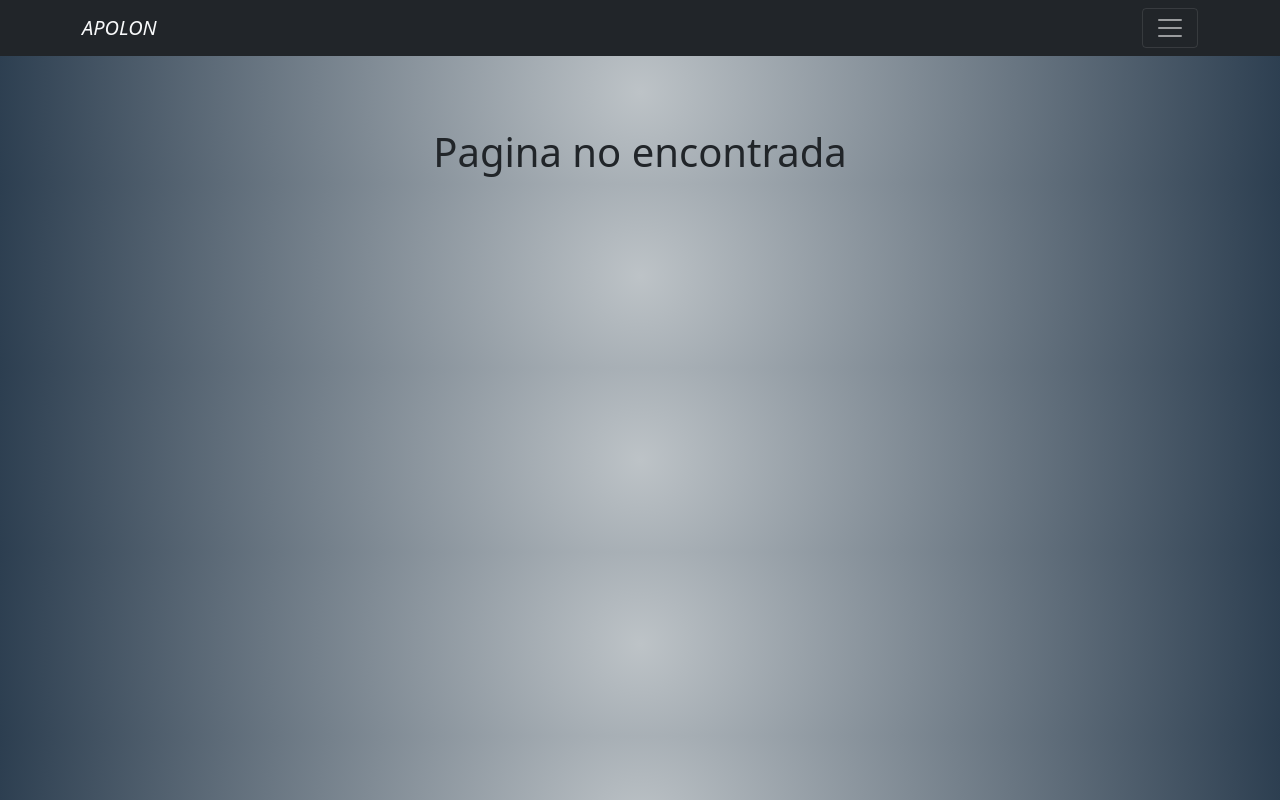
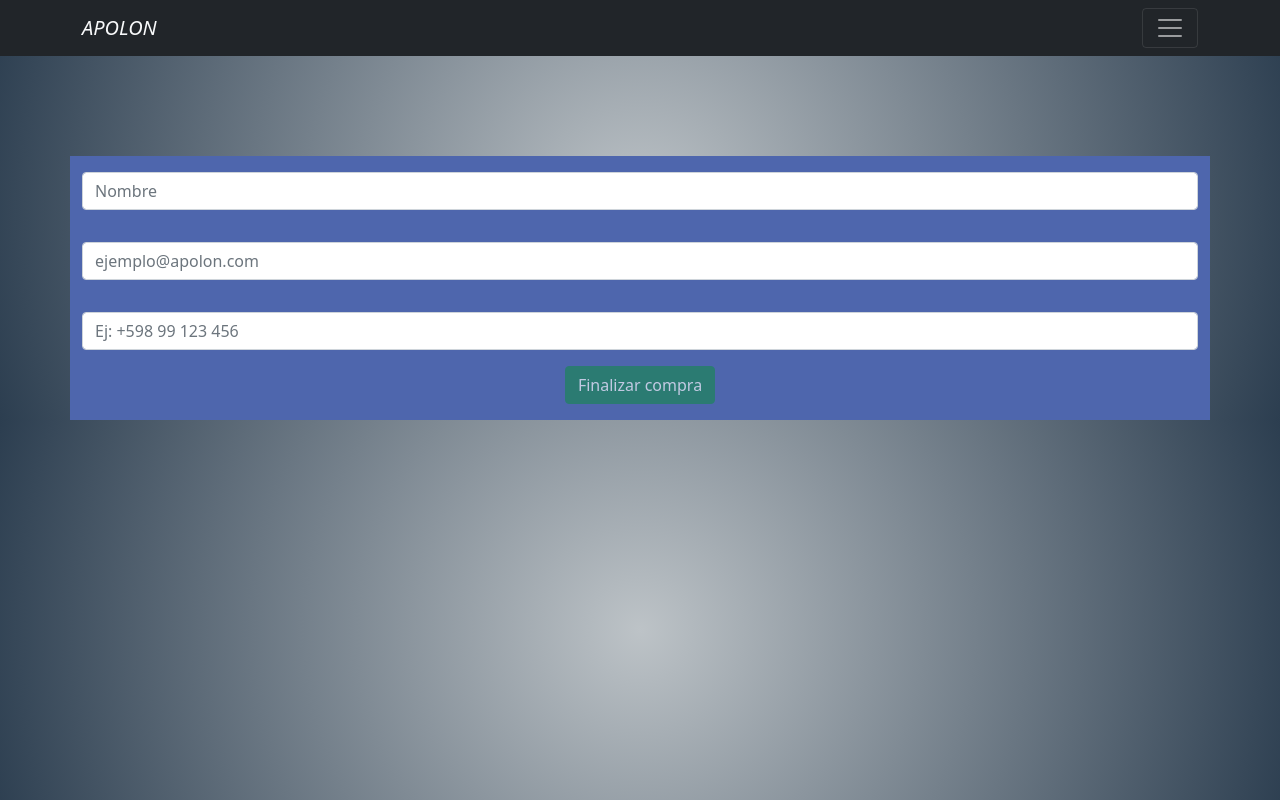
Before and after one commit to rorizzi/e-commerce-rodrigo-rizzi, a React (Create React App) app: page /cart/checkout in a window 1280 px wide. Built offline with nearby package versions, Linux system fonts and the light colour scheme.

Commit message:
e-commerce Item Collection II added + optimization

```diff
--- a/src/components/cart/Cart.js
+++ b/src/components/cart/Cart.js
@@ -29,11 +29,10 @@ const Cart = () => {
                     <th>Cantidad</th>
                     <th>Precio</th>
                     <th>Quitar del carrito</th>
+                  </tr>
 
-                  </tr>
-                  {items.map(item  =>
-                  <>
-                  <tr>
+                    {items.map(item  => (
+                      <tr key={item.title}>
                         <td> {item.title}</td>
                         <td>{item.shortDescription}</td>
                         <td>{item.quantity} </td>
@@ -42,13 +41,16 @@ const Cart = () => {
                           <Button  variant="outline-secondary" onClick={() => removeItem(item.id)}>X</Button>
                         </td>
                       </tr>
-                  </>
-                  )}
+
+                    ))}
                 </tbody>
               </Table>
             </div>
           </div>
           <h3>{`Total  U$S${totalAmount()}`}</h3>
+          <Link to= {`/cart/checkout`}>
+            <Button  variant="outline-secondary">Finalizar compra</Button>
+          </Link>
         </>
       }
     </>
--- /dev/null
+++ b/src/components/checkout/Checkout.js
@@ -0,0 +1,121 @@
+import { addDoc, collection, getFirestore } from 'firebase/firestore';
+import { useContext, useState } from 'react'
+import { Form , Button, Alert } from "react-bootstrap";
+import { Link } from 'react-router-dom';
+import { CartContext } from '../../context/CartContext';
+
+
+const imputs = [
+    {
+        label: "Nombre",
+        name: "buyerName",
+        placeholder: "Nombre",
+        type: "text"
+    },
+    {
+        label: "Correo Electrónico",
+        name: "buyerEmail",
+        placeholder: "ejemplo@apolon.com",
+        type: "email"
+    },
+    {
+        label: "Telefono de contacto",
+        name: "buyerPhone",
+        placeholder: "Ej: +598 99 123 456",
+        type: "text"
+    }
+]
+
+const Checkout = () => {
+
+    const { items, totalAmount, clear } = useContext(CartContext)
+    const [buyer, setBuyer] = useState({
+        buyerName: "",
+        buyerPhone: "",
+        buyerEmail: "",
+      })
+
+      const[date, setDate] = useState({
+          day:"",
+          month: "",
+          year: "",
+      })
+
+      const [orderId, setOrderId] = useState("")
+
+
+    const onChange = (event) => {
+        setBuyer({...buyer, [event.target.name]: event.target.value})
+    }
+
+    const getOrderDate = () => {
+        const orderDate = new Date()
+        setDate({
+            day: orderDate.getDate(),
+            month: orderDate.getMonth(),
+            year:orderDate.getFullYear()
+        })
+    }
+
+
+    const sendOrder =  (event) => {
+        event.preventDefault()
+        const db = getFirestore()
+        const total = totalAmount()
+        getOrderDate()
+
+            const order = {
+                buyer,
+                items,
+                total,
+                date
+            }
+
+            const ordersCollection = collection(db, "orders")
+            console.log(ordersCollection)
+            addDoc(ordersCollection, order).then(({ id }) => {
+                setOrderId(id)
+                clear()
+            })
+
+    }
+
+
+
+  return (
+
+    orderId ?
+        <>
+        <Alert variant='success'> Tu orden fue procesada correctamente con el numero {orderId}</Alert>
+        <Link to='/' className="text-decoration-none">
+            <Button variant="success">Vuelve al Inicio aqui</Button>
+        </Link>
+          </>
+    :
+    <Form className='container align-items-center justify-content-center h-100 ' style={{backgroundColor: '#4E66AD', marginTop: 100}} >
+        {imputs.map((imput) => (
+            <Form.Group key={imput.name} className='mb-3 pt-3'>
+                <Form.Control
+                    type={imput.type}
+                    placeholder={imput.placeholder}
+                    value={buyer[imput.name]}
+                    onChange={onChange}
+                    name={imput.name}
+                    />
+
+            </Form.Group>
+        ))}
+        <Button
+            className='mb-3'
+            variant="success"
+            type="submit"
+            disabled= {!(buyer.buyerName && buyer.buyerPhone && buyer.buyerEmail)}
+            onClick={sendOrder}>
+                Finalizar compra
+        </Button>
+    </Form>
+
+  )
+}
+
+export default Checkout
--- a/src/components/item-detail-container/ItemDetailContainer.js
+++ b/src/components/item-detail-container/ItemDetailContainer.js
@@ -16,10 +16,7 @@ const ItemDetailContainer = () => {
         const db = getFirestore()
         const docRef = doc(db, 'items', idItem)
             getDoc(docRef).then((item) => {
-                setSelectedItem(({
-                    ...item.data(),
-                     id: item.id
-                    }))
+                setSelectedItem(({...item.data(), id: item.id}))
             })
 
     }, []);
--- a/src/components/item-detail/ItemDetail.js
+++ b/src/components/item-detail/ItemDetail.js
@@ -6,7 +6,7 @@ import ItemCount from '../item-count/ItemCount';
 
 const ItemDetail = ({prod}) => {
 
-  const {id, image, title, shortDescription, longDescription,  price, stock} = prod
+  const {image, title, longDescription,  price, stock} = prod
   const { onAdd } = useContext(CartContext);
   const [showAddBtn, setShowAddBtn] = useState(true)
   const [selectedQuantity, setSelectedQuantity] = useState(1)
@@ -43,7 +43,7 @@ const ItemDetail = ({prod}) => {
                     <Button  variant="outline-secondary" style={{marginRight: '10px'}}>Seguir comprando</Button>
                   </Link>
                   <Link to='/cart'>
-                    <Button  variant="outline-secondary">Terminar la compra</Button>
+                    <Button  variant="outline-secondary">Ir al carrito</Button>
                   </Link>
                 </div>
                }
--- a/src/components/item-list/ItemList.js
+++ b/src/components/item-list/ItemList.js
@@ -5,29 +5,15 @@ import Item from "../item/Item";
 const ItemList = ({ products }) => {
 
     const {idCategory} = useParams();
-    const filterProducts = products.filter(({ category }) => category === idCategory);
 
-    if(idCategory === undefined) {
-        return (
+    const filterProducts = idCategory ? products.filter(({ category }) => category === idCategory) : products
+
+    return (
             <div>
-                <Container style={{alignItems:'center', justifyContent: 'center'}}>
-                    <Row>
-                     {products?.map(prod =>
-                     <div key={prod.id}className="col-md-3">
-                        <Item key={prod.id} prod={prod} />
-                    </div>
-                    )}
-                    </Row>
-                </Container>
-            </div>
-        );
-    }else {
-        return (
-            <div>
-                <Container style={{alignItems:'center', justifyContent: 'center'}}>
+                <Container className=" align-items-center justify-content-center ">
                     <Row>
                         {filterProducts.map(prod =>
-                            <div key={prod.id} className="col-md-3">
+                            <div key={prod.id} className="col-md-3 mb-5">
                                 <Item key={prod.id} prod={prod} />
                             </div>)}
                     </Row>
@@ -36,6 +22,4 @@ const ItemList = ({ products }) => {
         );
     }
 
-};
-
 export default ItemList;
--- a/src/routes/Routes.js
+++ b/src/routes/Routes.js
@@ -1,5 +1,6 @@
 import { BrowserRouter, Routes as Switch, Route } from "react-router-dom";
 import Cart from "../components/cart/Cart";
+import Checkout from "../components/checkout/Checkout";
 import ItemDetailContainer from "../components/item-detail-container/ItemDetailContainer";
 import ItemListContainer from "../components/item-list-container/ItemListContainer";
 import NavBar from "../components/navbar/NavBar";
@@ -16,6 +17,7 @@ const Routes = () => {
                 <Route exact path="/item/:idItem" element={<ItemDetailContainer />} />
                 <Route exact path="/category/:idCategory/item/:idItem" element={<ItemDetailContainer />} />
                 <Route exacxt path="/cart" element={<Cart />}/>
+                <Route exact path="/cart/checkout" element={<Checkout />} />
                 <Route exact path="/*" element={<NotFound />} />
             </Switch>
         </BrowserRouter>
```
Also changed, not shown: src/helpers/Categories.js (added). Lines whose indentation alone changed are shown as unchanged.
